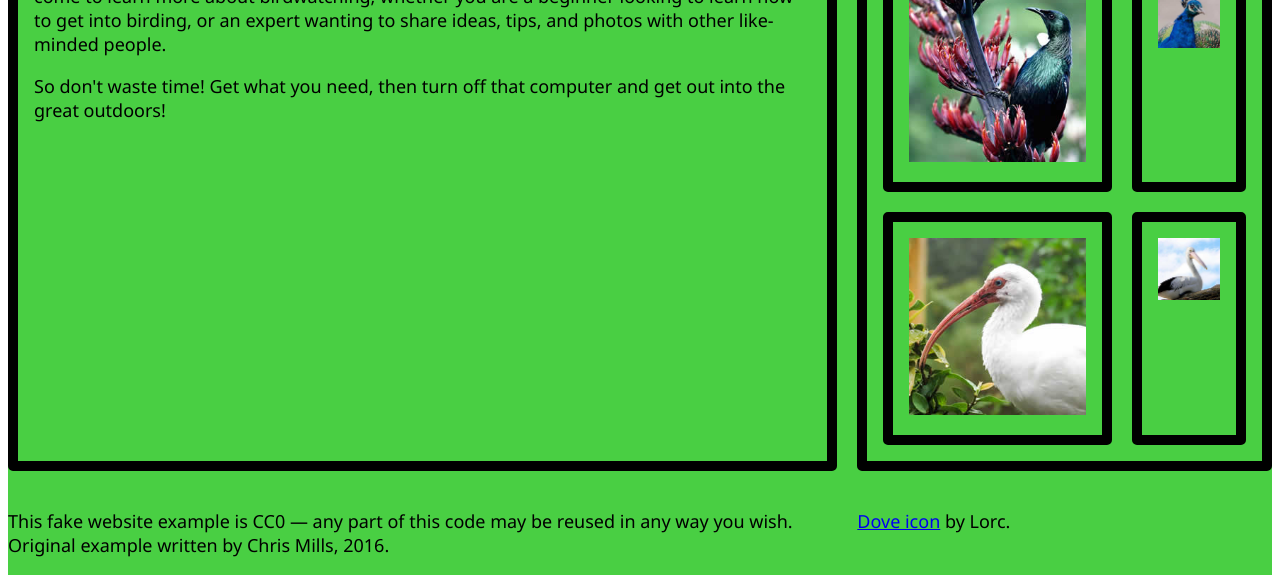
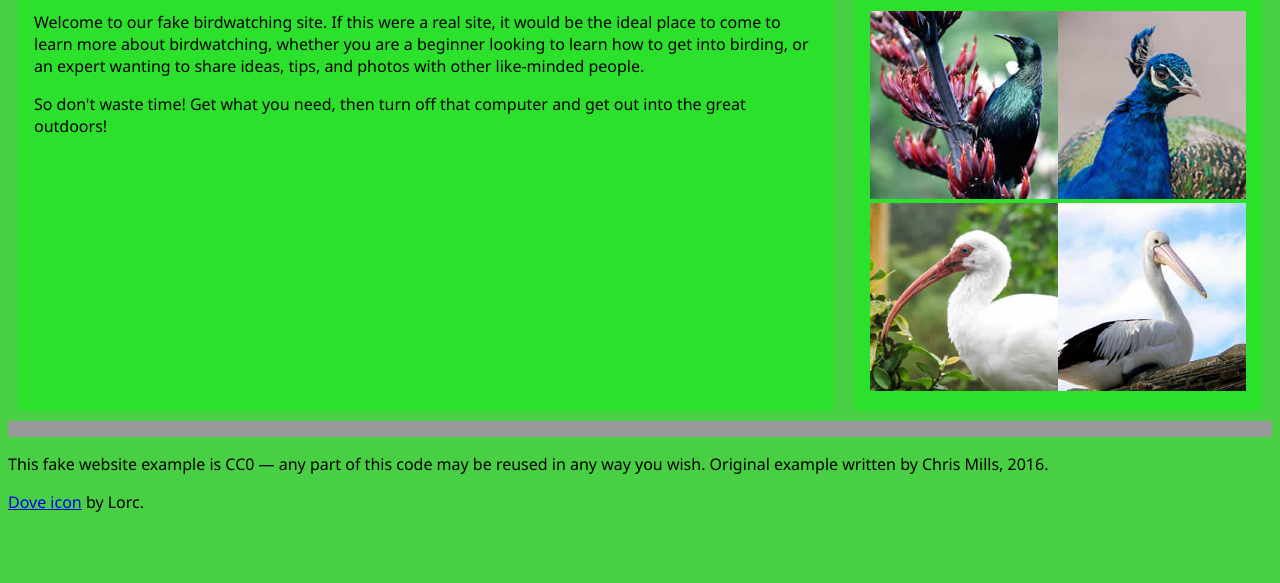
Before and after one commit to ElGuapoMunchie/M4.2-Lab, a plain HTML site: page assets/index.html in a window 1280 px wide. Shown: the part 351-934 px from the top of the page. After the commit the page ends 880 px from the top, so only its background shows below. Drawn offline with Linux system fonts and the light colour scheme.

Commit message:
Website Complete

```diff
--- a/assets/index.html
+++ b/assets/index.html
@@ -15,7 +15,6 @@
 <body>
 
   <!-- Display Header Contents and Logo -->
-  <div class="wrapper">
   <section>
     <h1>Birdwatching</h1>
     <div class="box">
@@ -36,29 +35,43 @@
     </ul>
   </div>
 
+  <!-- Create space (padding) after menu bar -->
+  <section>
+    <br>
+  </section>
+
   <!-- Create grid layout for 'Welcome' and 'Favorite Photos' sections -->
+  <div class="grey-spacer">
+    <div class="green-spacer">
       <div class="container">
         <div>
           <h2>Welcome</h2>
 
-        <p>Welcome to our fake birdwatching site. If this were a real site, it would be the ideal place to come to learn
+          <p>Welcome to our fake birdwatching site. If this were a real site, it would be the ideal place to come to
+            learn
             more about birdwatching, whether you are a beginner looking to learn how to get into birding, or an expert
             wanting to share ideas, tips, and photos with other like-minded people.</p>
 
-        <p>So don't waste time! Get what you need, then turn off that computer and get out into the great outdoors!</p>
+          <p>So don't waste time! Get what you need, then turn off that computer and get out into the great outdoors!
+          </p>
         </div>
         <div>
           <h2>Favourite photos</h2>
 
-        <div class="container">
-          <div><a href="favorite-1.jpg"><img src="favorite-1_th.jpg"
-              alt="Small black bird, black claws, long black slender beak, links to larger version of the image"></a> </div>
-          <div><a href="favorite-2.jpg"><img src="favorite-2_th.jpg"
-              alt="Top half of a pretty bird with bright blue plumage on neck, light colored beak, blue headdress, links to larger version of the image"></a></div>
-          <div><a href="favorite-3.jpg"><img src="favorite-3_th.jpg"
-              alt="Top half of a large bird with white plumage, very long curved narrow light colored break, links to larger version of the image"></a></div>
-          <div><a href="favorite-4.jpg"><img src="favorite-4_th.jpg"
-              alt="Large bird, mostly white plumage with black plumage on back and rear, long straight white beak, links to larger version of the image"></a></div>
+          <div class="line">
+            <a href="favorite-1.jpg"><img src="favorite-1_th.jpg"
+                alt="Small black bird, black claws, long black slender beak, links to larger version of the image"></a>
+            <a href="favorite-2.jpg"><img src="favorite-2_th.jpg"
+                alt="Top half of a pretty bird with bright blue plumage on neck, light colored beak, blue headdress, links to larger version of the image"></a>
+          </div>
+          <div class="line">
+            <a href="favorite-3.jpg"><img src="favorite-3_th.jpg"
+                alt="Top half of a large bird with white plumage, very long curved narrow light colored break, links to larger version of the image"></a>
+            <a href="favorite-4.jpg"><img src="favorite-4_th.jpg"
+                alt="Large bird, mostly white plumage with black plumage on back and rear, long straight white beak, links to larger version of the image"></a>
+          </div>
+        </div>
+      </div>
     </div>
   </div>
 
@@ -67,10 +80,6 @@
 
   <p><a href="http://game-icons.net/lorc/originals/dove.html">Dove icon</a> by Lorc.</p>
 
-    </div>
-
-    <!-- End wrapper -->
-  </div>
 </body>
 
 </html>
--- a/assets/style.css
+++ b/assets/style.css
@@ -1,3 +1,45 @@
+/*
+This file is fairly complex, here's a quick breakdown of each part
+and what it controls.
+
+body         = set background color
+grey-spacer  = surrounds middle content, gives the grey bar
+green-spacer = surrounds grey spacer, gives dark green color
+line         = surrounds pictures, used to display in line format
+box          = box that surrounds logo, used for scaling
+img          = directly scales logo within box
+menu         = used for aligning and coloring menu bar
+container(s) = creates split column of middle section
+
+*/
+
+body{
+  background-color: rgb(73, 207, 67);
+
+  /* Display border for easier visualization */
+  /* border-width: 10px;
+  border-style: solid;
+  border-color: rgb(75, 38, 38);  */
+}
+
+
+.grey-spacer{
+  display: block;
+  background-color: rgb(153,153,153);
+  padding-top: 1em;
+  padding-bottom: 1em;
+
+  /* Create border for easier visualization */
+  /* border-width: 10px;
+  border-style: solid; */
+}
+
+.green-spacer{
+  display: flex;
+  background-color: rgb(73, 207, 67);
+  padding: 10px;
+}
+
 section{
   display: flex;
   align-items: center;
@@ -20,6 +62,10 @@ h1{
   /* border-style:solid; */
 }
 
+.line{
+  display:inline-flex
+}
+
 .box{
   width: 100px;
   text-align: right;
@@ -33,22 +79,13 @@ img{
   max-width: 100%;
 }
 
-.wrapper{
-  background-color: rgb(73, 207, 67);
-
-  /* Create border for easier visualization */
-  /* border-width: 8px;
-  border-style: dashed;
-  border-color: blueviolet; */
-}
-
 li{
-  font-size: x-large;
+  font-size: large;
   text-transform:uppercase;
   float: left;
   list-style: none;
   text-align: center;
-  width: 200px;
+  width: 125px;
 
   /* Border options to help view item's location */
   /* border-style: solid;
@@ -84,14 +121,17 @@ li{
 .container > div{
   border-radius: 5px;
   padding: 1em;
+  background-color: rgb(44, 225, 43);
 
   /* Display border for easier visualization */
-  border-style: solid;
-  border-width: 10px;
+  /* border-style: solid;
+  border-width: 10px; */
 }
 
 h2{
   text-align: center;
+  text-transform: uppercase;
+  font-size:xx-large;
 
   /* Create border for easier visualization */
   /* border-width: 5px;
@@ -101,7 +141,7 @@ h2{
 
 p {
   font-family:'Segoe UI', Tahoma, Geneva, Verdana, sans-serif;
-  font-size: large;
+  font-size: medium;
 
   /* Create border for easier visualization */
   /* border-style:solid;
```
Lines whose indentation alone changed are shown as unchanged.
